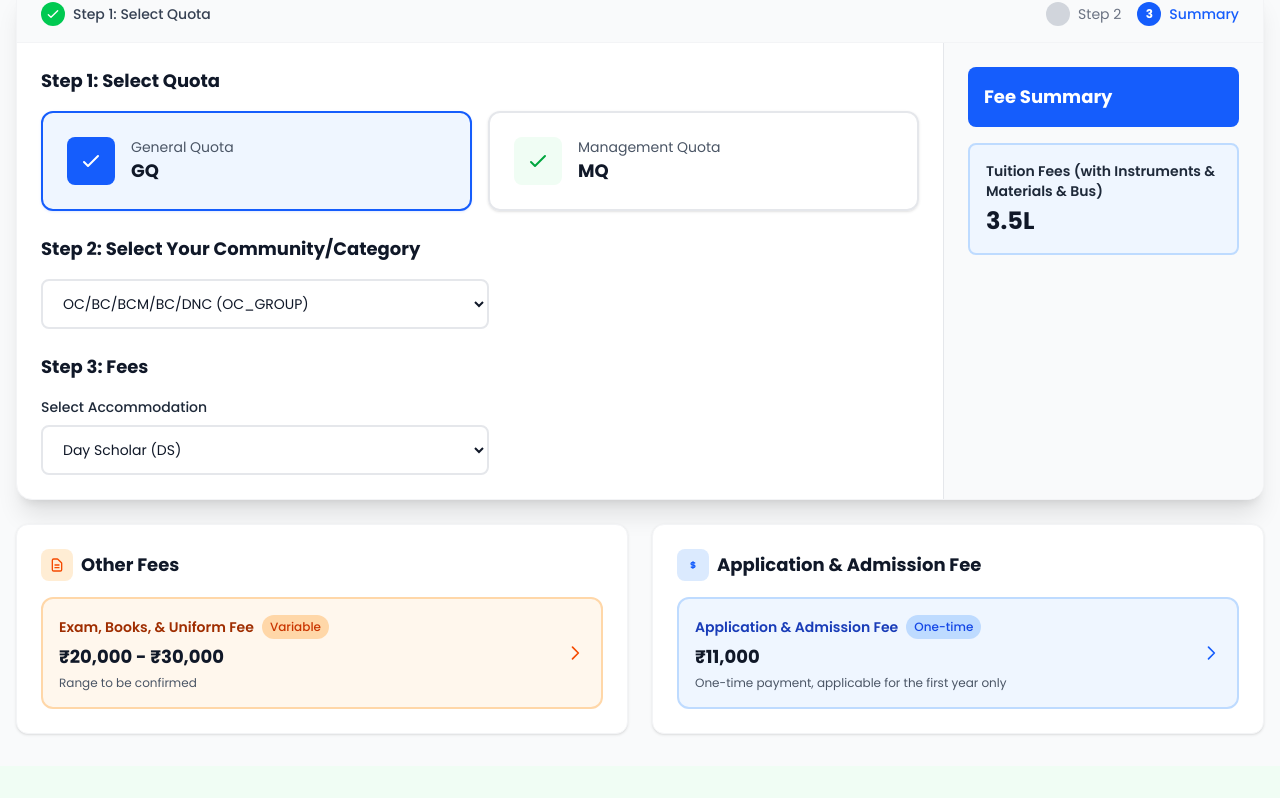
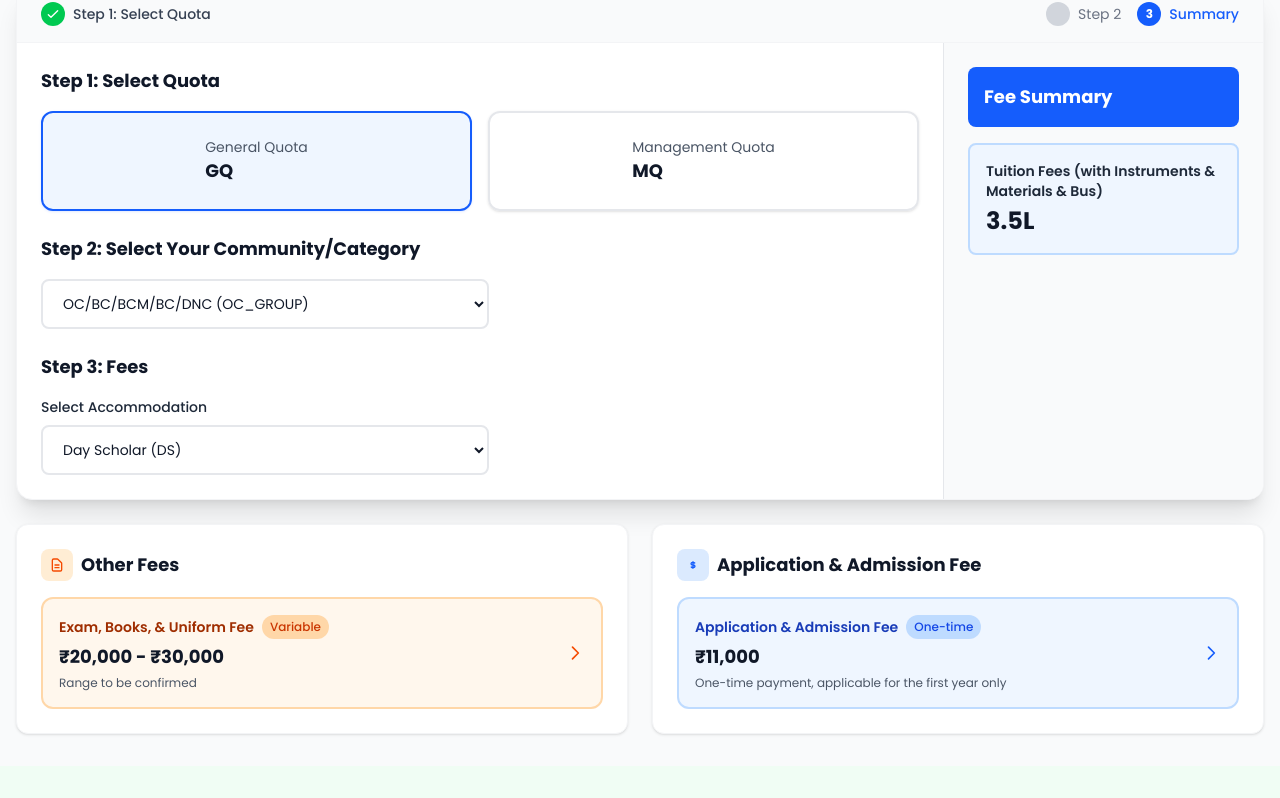
Before and after one commit to JKKN-Institutions/bds-dental-finish, a Next.js app: page / in a window 1280 px wide. Shown: the part 9176-9974 px from the top of the page. Built offline with nearby package versions, Linux system fonts and the light colour scheme.

Commit message:
Update fees-scholarships.tsx

```diff
--- a/app/components/fees-scholarships.tsx
+++ b/app/components/fees-scholarships.tsx
@@ -116,17 +116,10 @@ export default function FeesScholarships() {
                       className={`w-full rounded-xl border-2 p-6 text-left transition-all shadow-sm ${selectedQuota === 'GQ' ? 'border-blue-600 bg-blue-50 shadow-md shadow-blue-600/10' : 'border-gray-200 hover:border-blue-300'}`}
                       aria-pressed={selectedQuota === 'GQ'}
                     >
-                      <div className="flex items-center justify-between">
-                        <div className="flex items-center gap-4">
-                          <div className={`w-12 h-12 rounded-lg flex items-center justify-center ${selectedQuota === 'GQ' ? 'bg-blue-600 text-white' : 'bg-blue-50 text-blue-600'}`}>
-                            <svg className="w-6 h-6" fill="none" stroke="currentColor" viewBox="0 0 24 24">
-                              <path strokeLinecap="round" strokeLinejoin="round" strokeWidth={2} d="M5 13l4 4L19 7" />
-                            </svg>
-                          </div>
+                      <div className="flex items-center justify-center">
                         <div>
                           <p className="text-sm text-gray-600">General Quota</p>
                           <p className="text-lg font-bold text-gray-900">GQ</p>
-                          </div>
                         </div>
                       </div>
                     </button>
@@ -135,17 +128,10 @@ export default function FeesScholarships() {
                       className={`w-full rounded-xl border-2 p-6 text-left transition-all shadow-sm ${selectedQuota === 'MQ' ? 'border-green-600 bg-green-50 shadow-md shadow-green-600/10' : 'border-gray-200 hover:border-green-300'}`}
                       aria-pressed={selectedQuota === 'MQ'}
                     >
-                      <div className="flex items-center justify-between">
-                        <div className="flex items-center gap-4">
-                          <div className={`w-12 h-12 rounded-lg flex items-center justify-center ${selectedQuota === 'MQ' ? 'bg-green-600 text-white' : 'bg-green-50 text-green-600'}`}>
-                            <svg className="w-6 h-6" fill="none" stroke="currentColor" viewBox="0 0 24 24">
-                              <path strokeLinecap="round" strokeLinejoin="round" strokeWidth={2} d="M5 13l4 4L19 7" />
-                            </svg>
-                          </div>
+                      <div className="flex items-center justify-center">
                         <div>
                           <p className="text-sm text-gray-600">Management Quota</p>
                           <p className="text-lg font-bold text-gray-900">MQ</p>
-                          </div>
                         </div>
                       </div>
                     </button>
```
Lines whose indentation alone changed are shown as unchanged.
